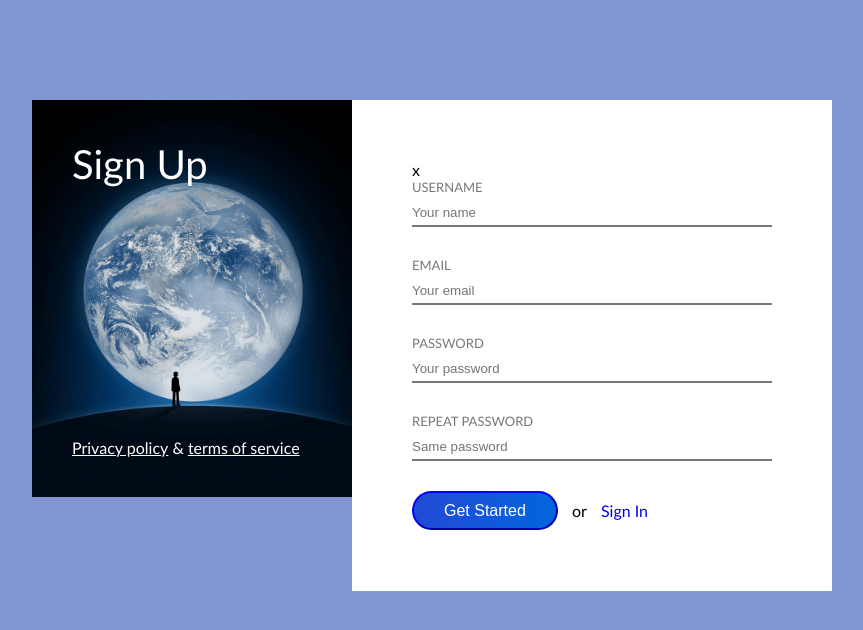
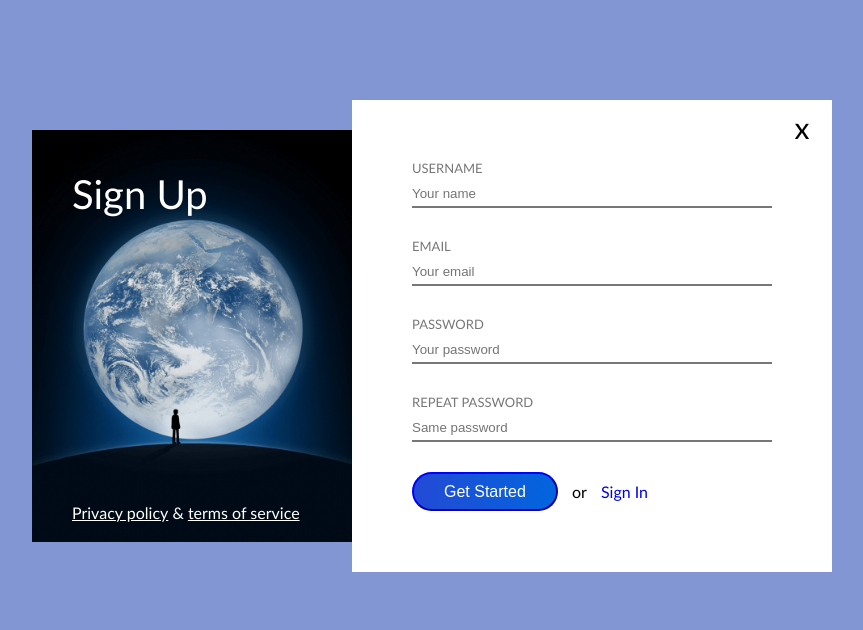
Before and after one commit to mkrivickas/sign-up, a website: page index.html in a window 1280 px wide. Shown: the whole page, without its empty margins (208-1071 px from the left). Drawn offline with Linux system fonts and the light colour scheme.

Commit message:
Left column height #10

```diff
--- a/css/main.css
+++ b/css/main.css
@@ -1,12 +1,13 @@
 .container {
+    display: inline-block;
     width: 800px;
     margin-top: 100px;
     margin-left: calc(50% - 400px);
+    position: relative;
 }
 
 .left-column {
     width: 40%;
-    float: left;
     padding: 40px;
     background-color: #008fae;
     background-image: url(../img/moon.png);
@@ -14,17 +15,24 @@
     background-position: center;
     background-repeat: no-repeat;
     color: #fff;
+    position: absolute;
+    bottom: 30px;
+    top: 30px;
+    left: 0;
 }
 
 .main-title {
     width: 100%;
-    margin-bottom: 250px;
     color: white;
     font-size: 40px;
     font-weight: normal;
 }
 
 .bottom-links {
+    position: absolute;
+    bottom: 20px;
+    left: 40px;
+    right: 40px;
 }
 
 .bottom-links > .link {
@@ -33,10 +41,19 @@
 
 .right-column {
     width: 60%;
-    float: left;
+    float: right;
     padding: 60px;
     background-color: #fff;
+    position: relative;
 }
 
 .close {
+    width: 60px;
+    height: 60px;
+    font-size: 30px;
+    text-align: center;
+    line-height: 54px;
+    position: absolute;
+    right: 0px;
+    top: 0px;
 }
```
